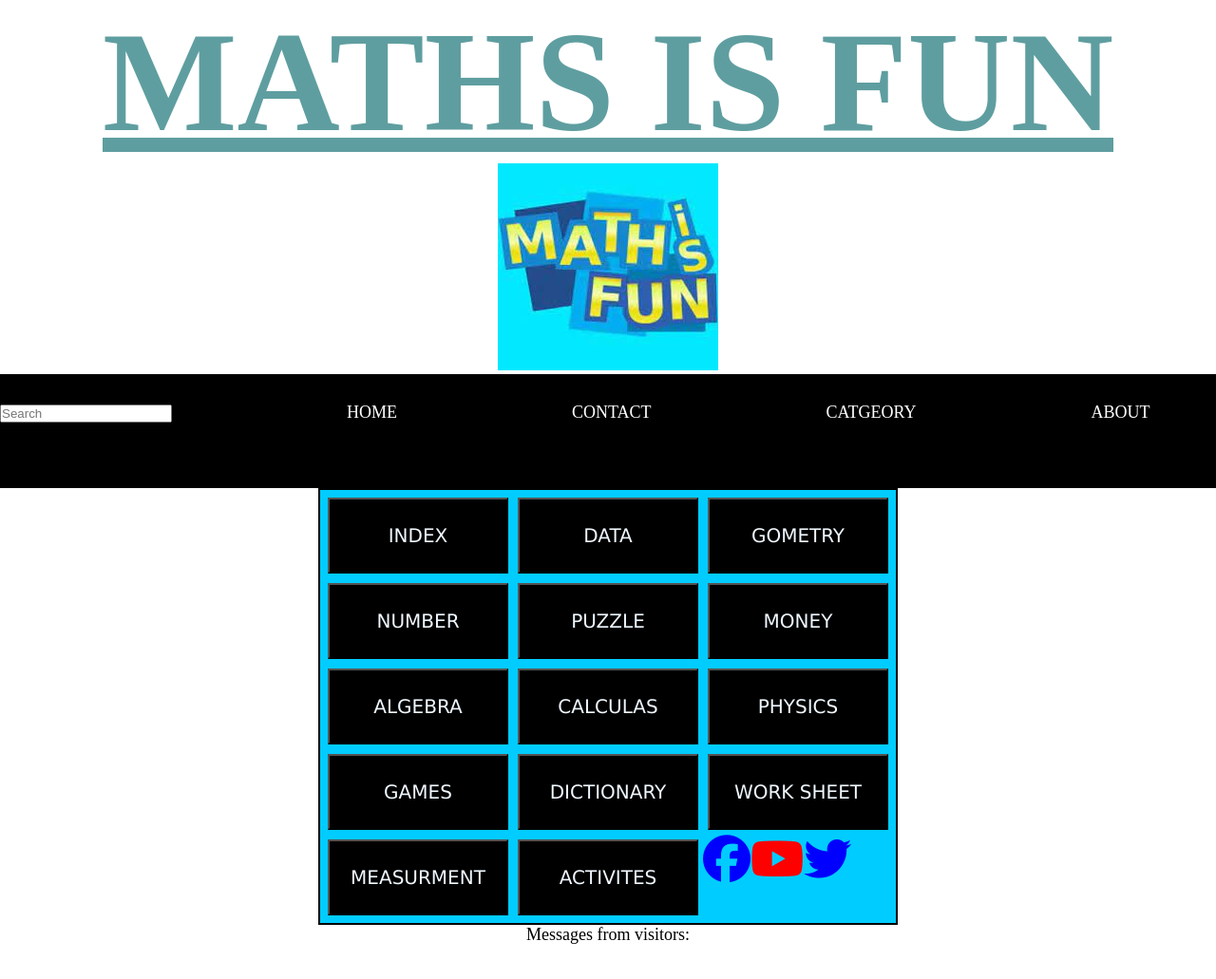
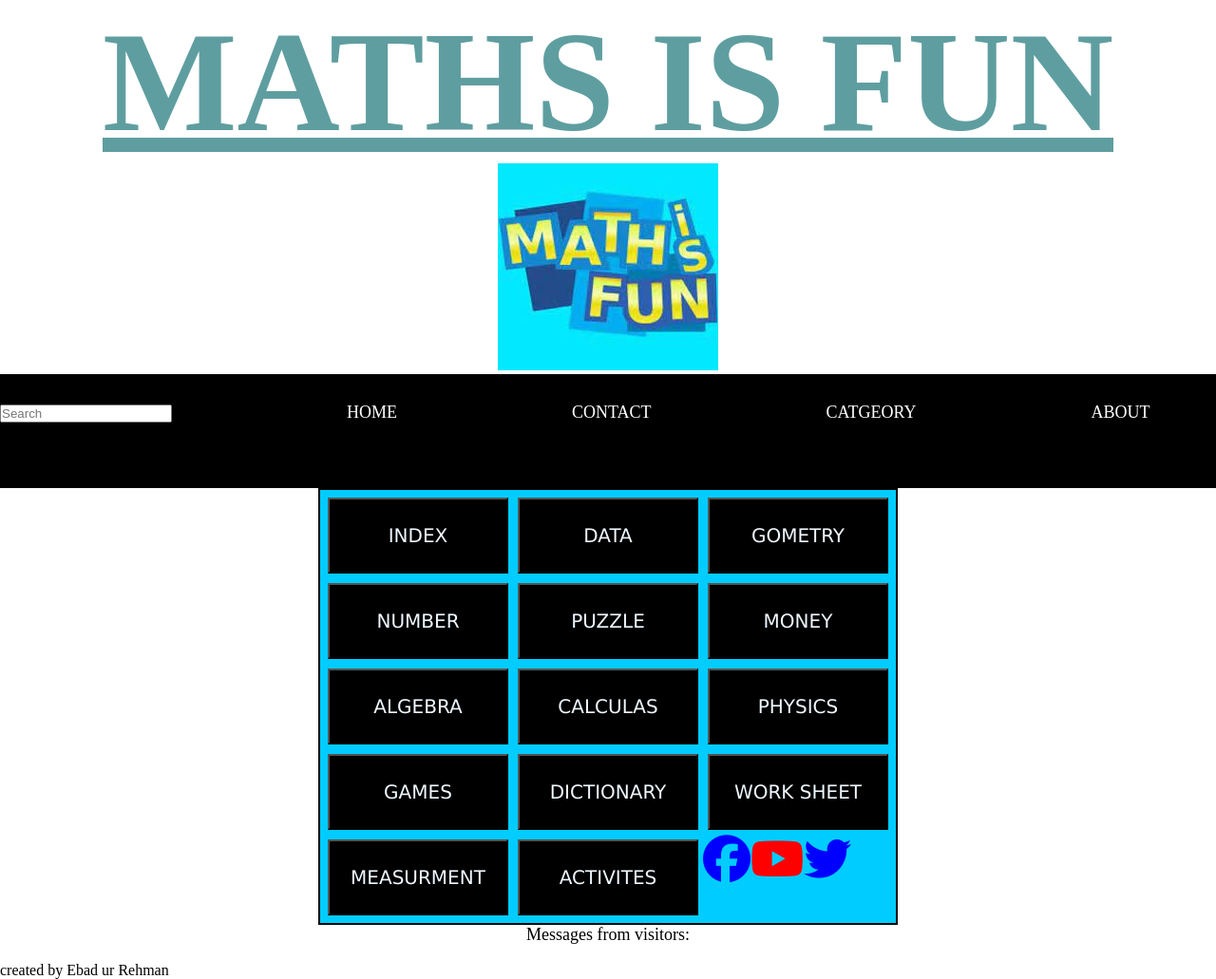
Before and after one commit to ebad-ur/mathisfunclone, a plain HTML site: page maths is fun/index.html in a window 1280 px wide. Shown: the whole page at 95% size. Drawn offline with Linux system fonts and the light colour scheme.

Commit message:
Add files via upload

```diff
--- a/maths is fun/index.html
+++ b/maths is fun/index.html
@@ -156,6 +156,7 @@
     <div style="text-align:center; width:100%;">
        <P class="para">Messages from visitors:</P> <br>
         </div>
+        <p>created by Ebad ur Rehman</p>
 
 
 
```
